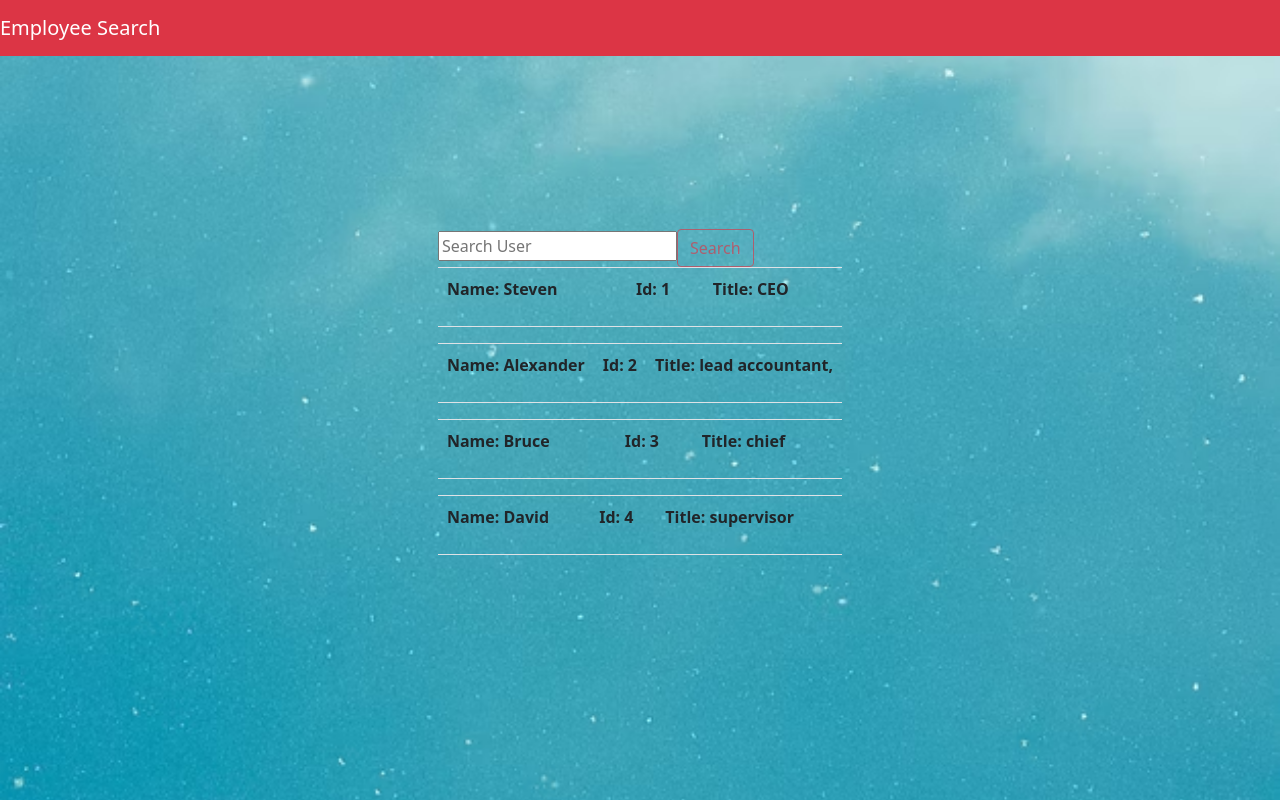
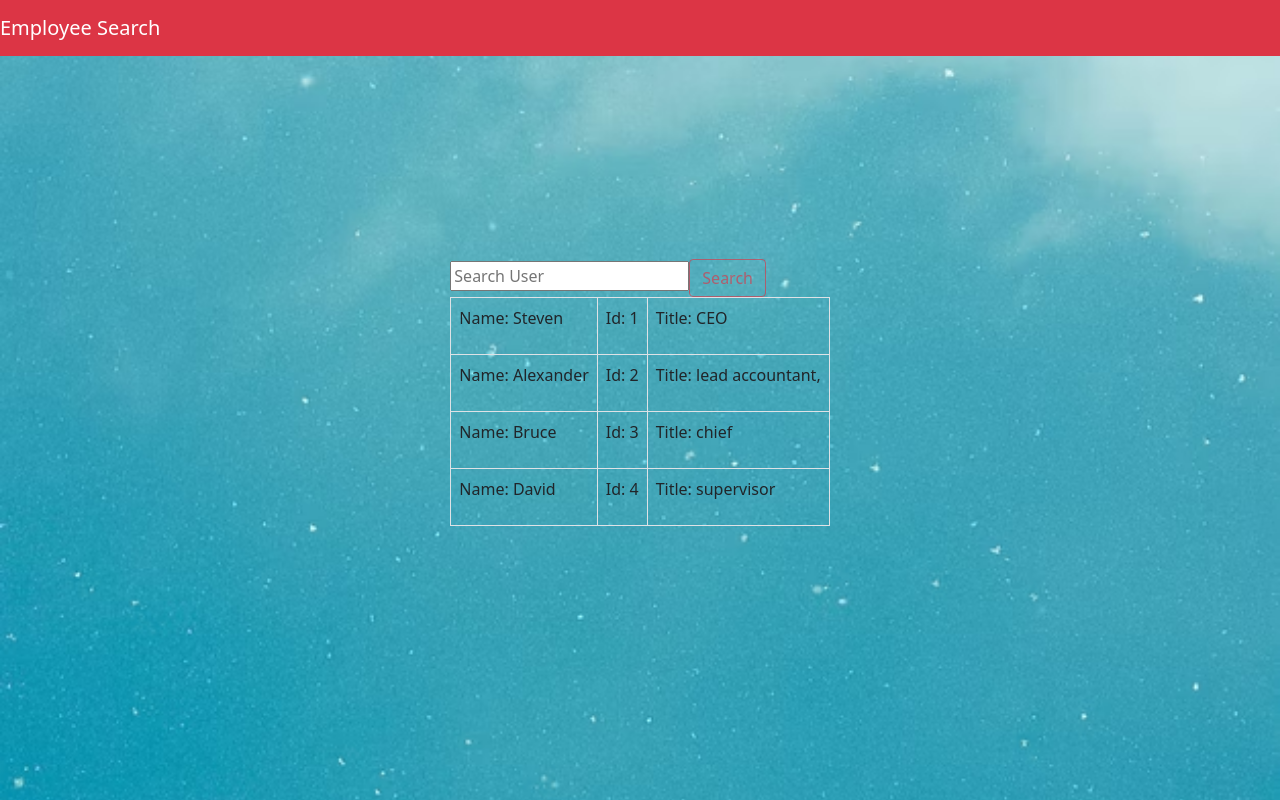
Before and after one commit to a-matta/employee-search-typescript, a React (Create React App) app: page / in a window 1280 px wide. Built offline with nearby package versions, Linux system fonts and the light colour scheme.

Commit message:
added table for each row

```diff
--- a/src/component/User.tsx
+++ b/src/component/User.tsx
@@ -43,28 +43,27 @@ const User: React.FC = () => {
           {employeeList && employeeList?.length === 0 && (
             <div className="'notFound">No User Found! Please try again!</div>
           )}
-
+          <table className="table table-bordered">
+            <tbody>
               {employeeList &&
                 employeeList?.length > 0 &&
                 employeeList?.map((user) => {
                   return (
-                <div className="body_item" key={user.id}>
-                  <table class="table table-bordered">
-                    <thead>
-                      <th>
+                    <tr key={user.id}>
+                      <td>
                         <p>Name: {user?.name}</p>
-                      </th>
-                      <th>
+                      </td>
+                      <td>
                         <p>Id: {user?.id}</p>
-                      </th>
-                      <th>
+                      </td>
+                      <td>
                         <p>Title: {user?.title}</p>
-                      </th>
-                    </thead>
-                  </table>
-                </div>
+                      </td>
+                    </tr>
                   );
                 })}
+            </tbody>
+          </table>
         </div>
       </div>
     </div>
```
Lines whose indentation alone changed are shown as unchanged.
